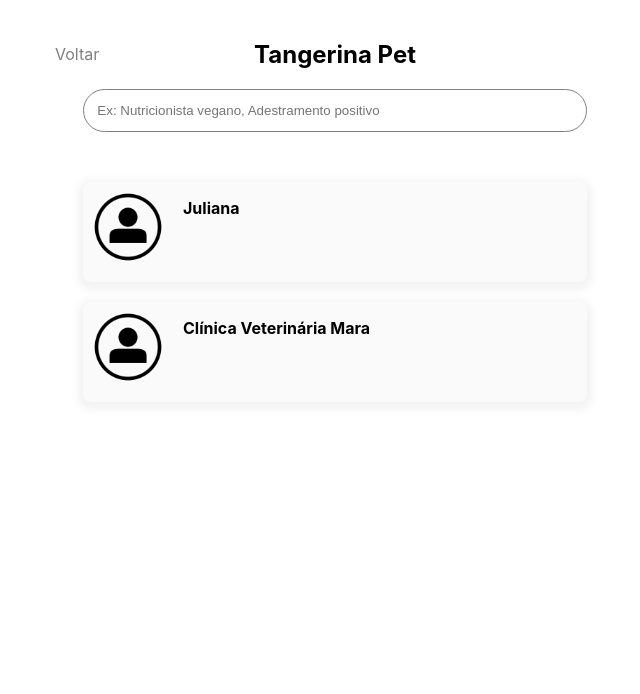
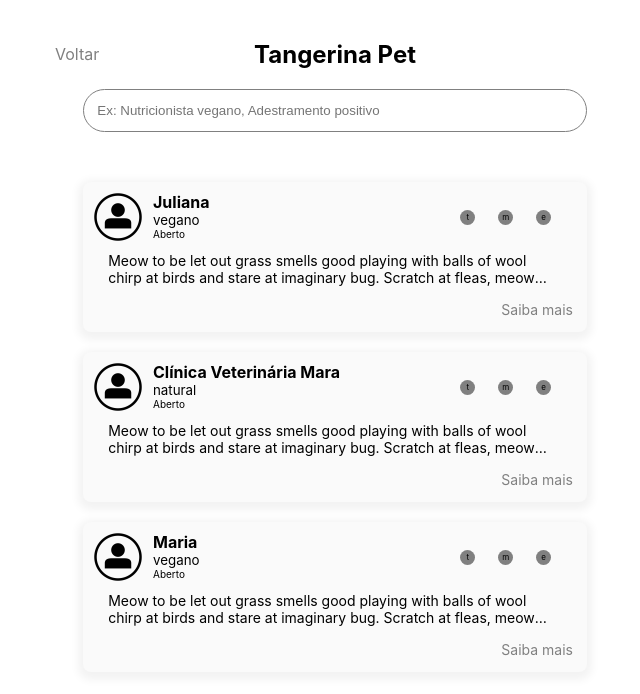
Before and after one commit to liviaxavier/web-tangerina-pet, a React (Create React App) app: page /collaborators in a window 1280 px wide. Shown: the top 694 px of the page, without its empty margins (305-945 px from the left). Built offline with nearby package versions, Linux system fonts and the light colour scheme.

Commit message:
feat: show collaborator details

```diff
--- a/src/components/Collaborator/index.css
+++ b/src/components/Collaborator/index.css
@@ -1,14 +1,18 @@
 .collaborator{
-  height: 100px;
+  min-height: 150px;
   width: 100px;
   border-radius: 8px;
   position: relative;
   flex: 0 0 auto;
+  flex-wrap: wrap;
+  align-content: flex-start;
 }
 
 .collaborator p{
   z-index: 1;
   font-size: 14px;
+  padding: 0;
+  margin: 0;
 }
 .background{
   height: 100%;
@@ -18,3 +22,77 @@
   z-index: -1;
   position: absolute;
 }
+
+.collaborator .collaborator-display{
+  height: 50px;
+  margin: 10px 0;
+  display: flex;
+  flex-direction: column;
+  width: 60%;
+}
+
+.collaborator .collaborator-highlight{
+
+}
+.collaborator .collaborator-state{
+  font-size: 10px;
+}
+
+.collaborator .collaborator-description{
+  width: 90%;
+  margin: auto;
+  overflow: hidden;
+  text-overflow: ellipsis;
+  display: -webkit-box;
+  -webkit-line-clamp: 2; /* number of lines to show */
+  -webkit-box-orient: vertical;
+}
+.collaborator .collaborator-description.open{
+  width: 90%;
+  margin-bottom: 20px;
+  display: flex;
+  -webkit-line-clamp: unset; /* number of lines to show */
+}
+
+.collaborator .collaborator-avatar{
+  height: 50px;
+  margin: 10px;
+}
+
+.collaborator .collaborator-name{
+  font-size: 16px;
+font-weight: bold;
+}
+
+.collaborator .collaborator-contacts{
+  margin: 10px 0;
+  display: flex;
+  justify-content: space-between;
+  align-items: center;
+  width:20%;
+}
+
+.collaborator .collaborator-contacts p{
+  background-color: gray;
+  border-radius: 50%;
+  width: 15px;
+height: 15px;
+margin: 5px;
+display: flex;
+align-items: center;
+justify-content: center;
+font-size: 8px;
+cursor: pointer;
+}
+
+.collaborator-more{
+  position: absolute;
+bottom: 1em;
+right: 1em;
+color: gray;
+cursor: pointer;
+}
+
+.collaborator-more.open{
+  display: none;
+}
--- a/src/components/Collaborator/index.js
+++ b/src/components/Collaborator/index.js
@@ -1,11 +1,23 @@
-import React from 'react';
+import React, { useState } from 'react';
 import './index.css'
 import avatar_placeholder from '../../images/icon-avatar.png'
 
 function Collaborator({item}) {
+  const [isOpen, openDetails] = useState(false)
   return ( <div className='collaborator'>
     <img src={avatar_placeholder} alt={"Imagem do colaborador"} className='collaborator-avatar'/>
-    <p className='collaborator-name'>{item.name}</p>
+    <div className='collaborator-display'>
+      <p className='collaborator-name'>{item.name}</p>
+      <small className='collaborator-highlight'>{item.highlight}</small>
+      <small className='collaborator-state'>{item.state === 'open' ? 'Aberto' : 'Fechado'}</small>
+    </div>
+    <div className='collaborator-contacts'>
+      <p title='Ligar para 99 99999 9999'>t</p>
+      <p title='Enviar mensagem para 99 99999 9999'>m</p>
+      <p title="Enviar e-mail para email@email.com">e</p>
+    </div>
+    <p className={`collaborator-description ${isOpen ? 'open' : ''}`}>{item.description}</p>
+    <p className={`collaborator-more`} onClick={() => openDetails(!isOpen)}>{`${isOpen ? 'Esconder' : 'Saiba mais'}`}</p>
   </div> );
 }
 
--- a/src/containers/CollaboratorList/index.css
+++ b/src/containers/CollaboratorList/index.css
@@ -20,25 +20,14 @@ margin: 50px 0;
   width: 90%;
   margin: auto;
   max-width: 560px;
-    display: flex;
-  gap: 10px;
+  display: flex;
+  /* gap: 10px; */
   box-shadow: 0px 3px 8px 5px rgba(0,0,0,0.05);
   transition: 0.2s;
-cursor: pointer;
+  /* cursor: pointer; */
 }
 
 .collaborator:hover{
-  box-shadow: 0px 0px 5px 2px rgba(0,0,0,0.1);
-filter: brightness(0.9);
+  /* box-shadow: 0px 0px 5px 2px rgba(0,0,0,0.1);
+filter: brightness(0.9); */
 }
-
-.collaborator .collaborator-avatar{
-height: 70%;
-max-height: 100px;
-margin: 10px;
-}
-
-.collaborator .collaborator-name{
-  font-size: 16px;
-font-weight: bold;
-}
--- a/src/index.css
+++ b/src/index.css
@@ -16,3 +16,7 @@ a{
   text-decoration: none;
   color: inherit;
 }
+
+* {
+  box-sizing:border-box;
+}
--- a/src/services/Collaborator/collaborator_mock.json
+++ b/src/services/Collaborator/collaborator_mock.json
@@ -2,11 +2,25 @@
   {
     "id": 1,
     "name": "Juliana",
-    "categories": [11, 13]
+    "description": "Meow to be let out grass smells good playing with balls of wool chirp at birds and stare at imaginary bug. Scratch at fleas, meow until belly rubs, hide behind curtain when vacuum cleaner is on scratch strangers and poo on owners food cat meoooow i iz master of hoomaan, not hoomaan master of i, oooh damn dat dog lay on arms while you're using the keyboard or murder hooman toes pretend not to be evil yet pee in the shoe i like fish. ",
+    "categories": [11, 13],
+    "highlight": "vegano",
+    "state": "open"
   },
   {
     "id": 2,
     "name": "Clínica Veterinária Mara",
-    "categories": [2, 5, 8]
+    "description": "Meow to be let out grass smells good playing with balls of wool chirp at birds and stare at imaginary bug. Scratch at fleas, meow until belly rubs, hide behind curtain when vacuum cleaner is on scratch strangers and poo on owners food cat meoooow i iz master of hoomaan, not hoomaan master of i, oooh damn dat dog lay on arms while you're using the keyboard or murder hooman toes pretend not to be evil yet pee in the shoe i like fish.",
+    "categories": [2, 5, 8],
+    "highlight": "natural",
+    "state": "open"
+  },
+  {
+    "id": 3,
+    "name": "Maria",
+    "description": "Meow to be let out grass smells good playing with balls of wool chirp at birds and stare at imaginary bug. Scratch at fleas, meow until belly rubs, hide behind curtain when vacuum cleaner is on scratch strangers and poo on owners food cat meoooow i iz master of hoomaan, not hoomaan master of i, oooh damn dat dog lay on arms while you're using the keyboard or murder hooman toes pretend not to be evil yet pee in the shoe i like fish. ",
+    "categories": [2, 5],
+    "highlight": "vegano",
+    "state": "open"
   }
 ]
```
